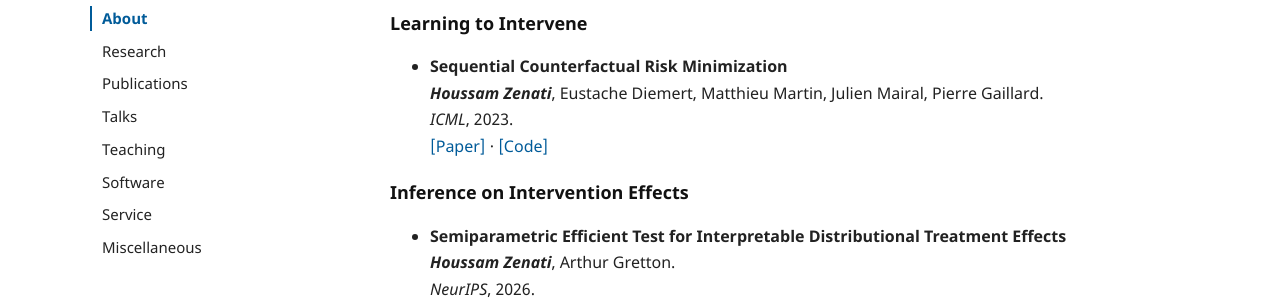
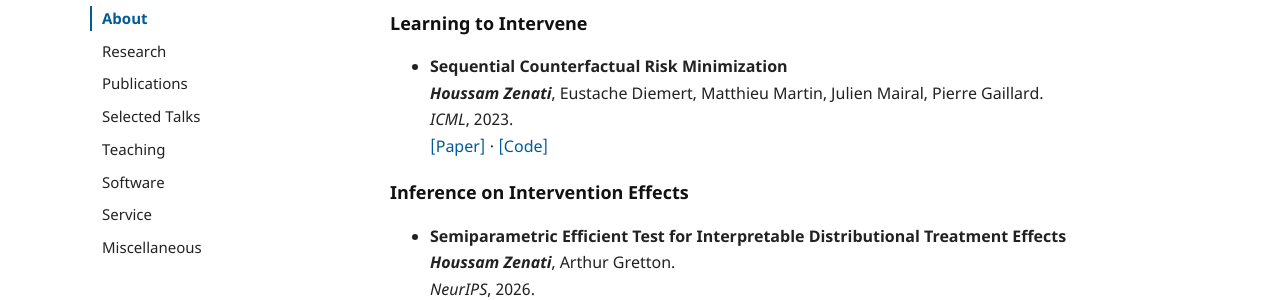
Before and after one commit to houssamzenati/houssamzenati.github.io, a Jekyll site: the page built from index.md, in a window 1280 px wide. Shown: the part 710-1010 px from the top of the page. Built offline with Jekyll 4.4.1, drawn with Linux system fonts in a browser that asks for light colours; a style sheet for code colours, icons or effects is not loaded.

Commit message:
Rename talks section to Selected Talks

```diff
--- a/_layouts/default.html
+++ b/_layouts/default.html
@@ -35,7 +35,7 @@
           <a href="{{ "/" | relative_url }}" {% if page.url == "/" %}class="is-active"{% endif %}>About</a>
           <a href="{{ "/research/" | relative_url }}" {% if page.url == "/research/" %}class="is-active"{% endif %}>Research</a>
           <a href="{{ "/publications/" | relative_url }}" {% if page.url == "/publications/" %}class="is-active"{% endif %}>Publications</a>
-          <a href="{{ "/talks/" | relative_url }}" {% if page.url == "/talks/" %}class="is-active"{% endif %}>Talks</a>
+          <a href="{{ "/talks/" | relative_url }}" {% if page.url == "/talks/" %}class="is-active"{% endif %}>Selected Talks</a>
           <a href="{{ "/teaching/" | relative_url }}" {% if page.url == "/teaching/" %}class="is-active"{% endif %}>Teaching</a>
           <a href="{{ "/software/" | relative_url }}" {% if page.url == "/software/" %}class="is-active"{% endif %}>Software</a>
           <a href="{{ "/service/" | relative_url }}" {% if page.url == "/service/" %}class="is-active"{% endif %}>Service</a>
--- a/index.md
+++ b/index.md
@@ -69,7 +69,7 @@ Feel free to reach out if you wish to collaborate, exchange ideas, or seek Maste
 
 <div class="section-links">
   <a href="{{ "/publications/" | relative_url }}"><strong>Publications</strong><span>Full list of journal, conference, and working papers.</span></a>
-  <a href="{{ "/talks/" | relative_url }}"><strong>Talks</strong><span>Invited talks, seminars, and conference presentations.</span></a>
+  <a href="{{ "/talks/" | relative_url }}"><strong>Selected Talks</strong><span>Invited talks, seminars, and conference presentations.</span></a>
   <a href="{{ "/teaching/" | relative_url }}"><strong>Teaching</strong><span>Courses, mentoring, tutorials, and supervision.</span></a>
   <a href="{{ "/software/" | relative_url }}"><strong>Software</strong><span>Research code, packages, and open-source projects.</span></a>
   <a href="{{ "/service/" | relative_url }}"><strong>Service</strong><span>Reviewing, community service, and professional activities.</span></a>
```
Also changed, not shown: talks.md (+1 -1 lines).
